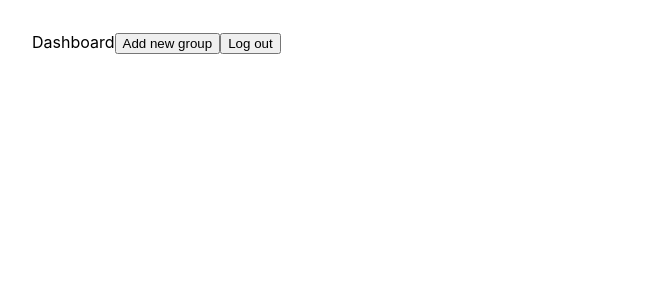
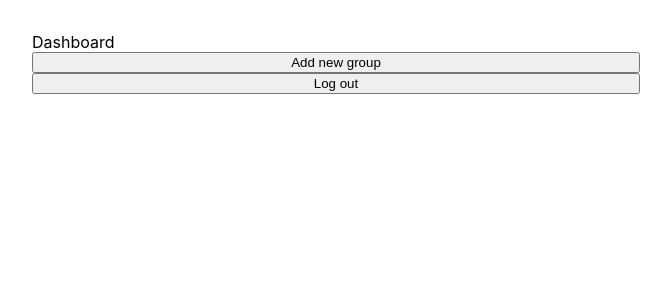
Before and after one commit to koleks92/Avocadoro, a React (Vite) app: page /dashboard in a window 1280 px wide. Shown: the top 300 px of the page, without its empty margins (304-975 px from the left). Built offline with nearby package versions, Linux system fonts and the light colour scheme; no server answers.

Commit message:
feat: Added test style vertical

```diff
--- a/src/index.css
+++ b/src/index.css
@@ -6,3 +6,8 @@ body {
   max-width: 38rem;
   padding: 2rem;
 }
+
+.vertical_test {
+  display: flex;
+  flex-direction: column;
+}
--- a/src/react/add_group.tsx
+++ b/src/react/add_group.tsx
@@ -7,13 +7,11 @@ export default function AddGroup() {
     const navigate = useNavigate();
 
     async function goBack() {
-
-
         navigate("/");
     }
 
     return (
-        <div>
+        <div className="vertical_test">
             Add new avocadoro group
             <button onClick={goBack}>Go Back</button>
         </div>
--- a/src/react/dashboard.tsx
+++ b/src/react/dashboard.tsx
@@ -14,7 +14,7 @@ export default function Dashboard() {
     }
 
     return (
-        <div>
+        <div className="vertical_test">
             Dashboard
             <button onClick={() => {navigate("/add_group")}}>Add new group</button>
             <button onClick={signOut}>Log out</button>
```
